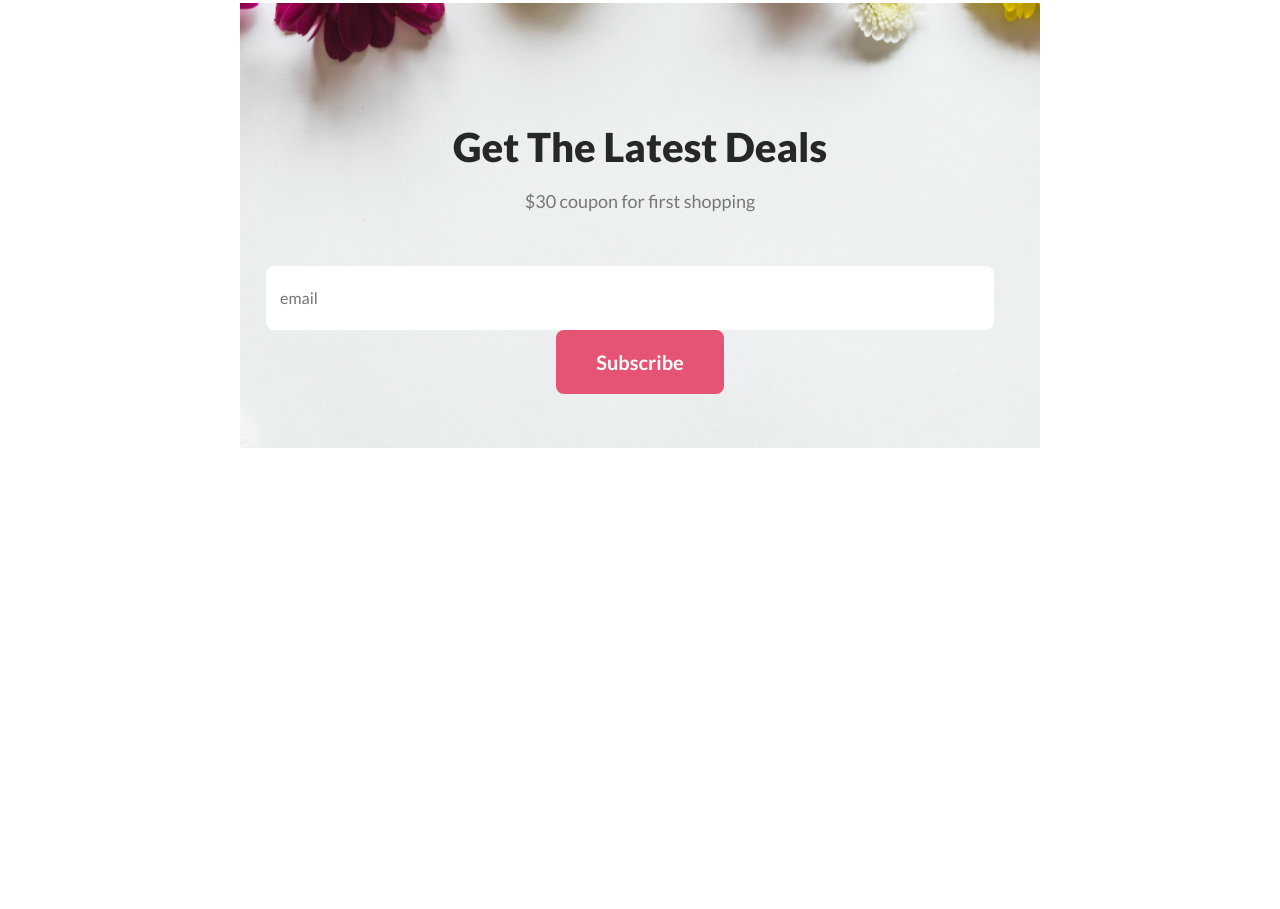
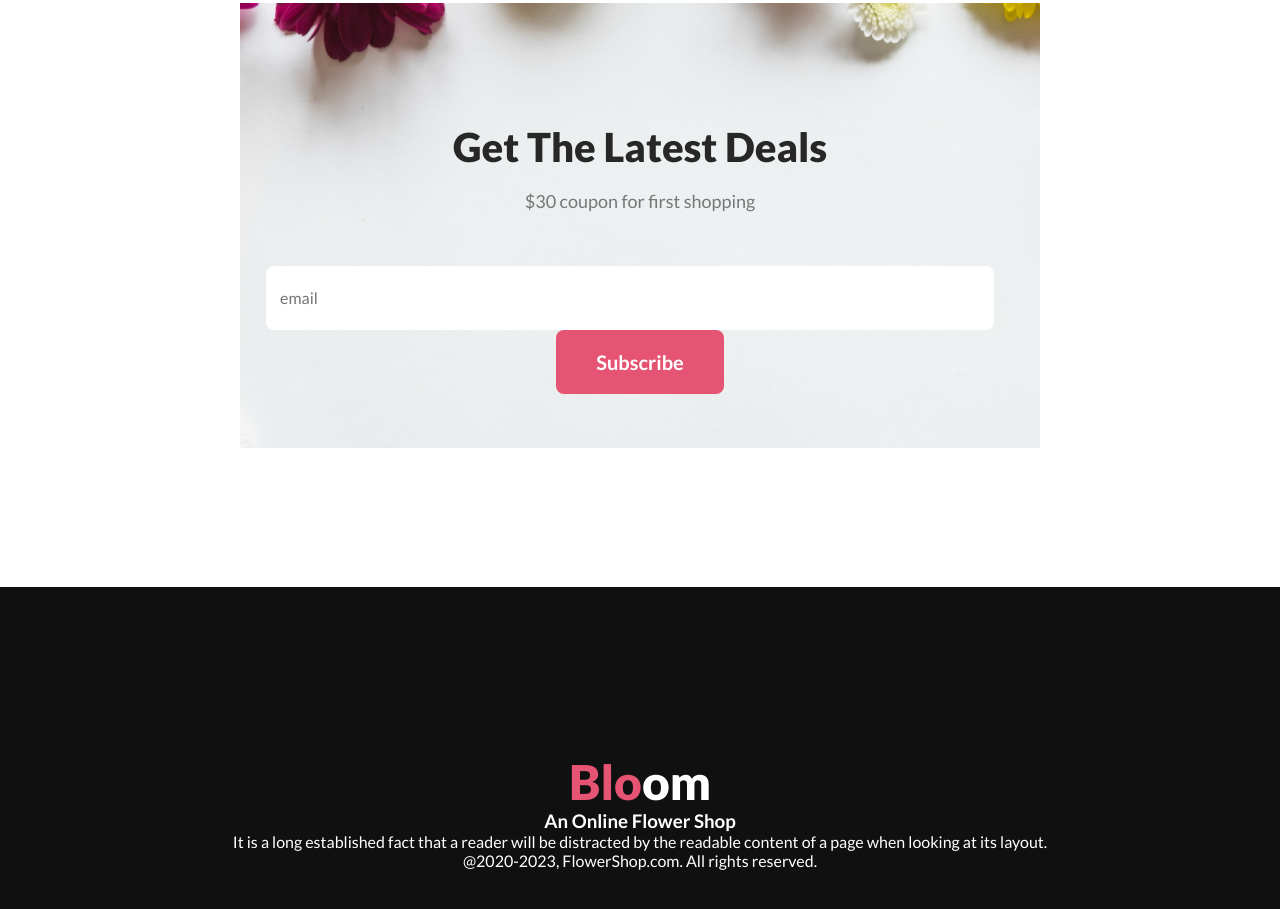
Before and after one commit to Amin7775/Bloom-Online-Flower-Shop, a plain HTML site: page index.html in a window 1280 px wide. Shown: the part 3705-4614 px from the top of the page. Before the commit the page ends 4172 px from the top, so only its background shows below. Drawn offline with Linux system fonts and the light colour scheme.

Commit message:
Working on footer

```diff
--- a/index.html
+++ b/index.html
@@ -153,7 +153,12 @@
     <!--Main End-->
 
     <!--Footer Start-->
-    <footer class="footer"></footer>
+    <footer class="footer">
+        <h1 class="footer-title"><span class="text-color-change">Blo</span>om</h1>
+        <h3 class="footer-description-1">An Online Flower Shop</h3>
+        <p class="footer-description-2">It is a long established fact that a reader will be distracted by the readable content of a page when looking at its layout.</p>
+        <p class="copyright">@2020-2023, FlowerShop.com. All rights reserved. </p>
+    </footer>
     <!--Footer End-->
 </body>
 
--- a/styles/style.css
+++ b/styles/style.css
@@ -244,7 +244,7 @@
   background: url("../Asset/Rectangle 9.png");
   background-repeat: no-repeat;
   background-position: center;
-  overflow: auto;
+  overflow: hidden;
 }
 
 .subscribe-title{
@@ -284,5 +284,20 @@ border-radius: 8px;
 /* Main Styles End*/
 
 /* Footer Styles Start*/
+.footer{
+    margin-top: 120px;
+    height: 450px;
+    background: #111010;
+    color: white;
+    display: flex;
+    flex-direction: column;
+    justify-content: center;
+    align-items: center;
+    /* align-items: center; */
+}
 
+.footer-title{
+    font-size: 48px;
+    font-weight: 800;
+}
 /* Footer Styles End*/
```
